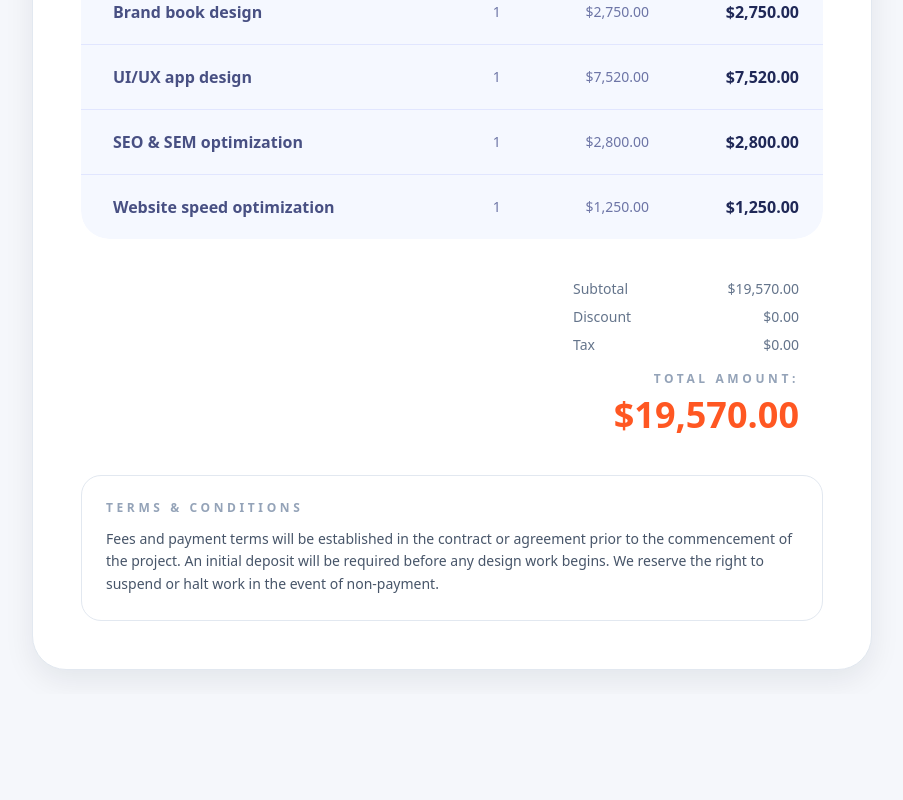
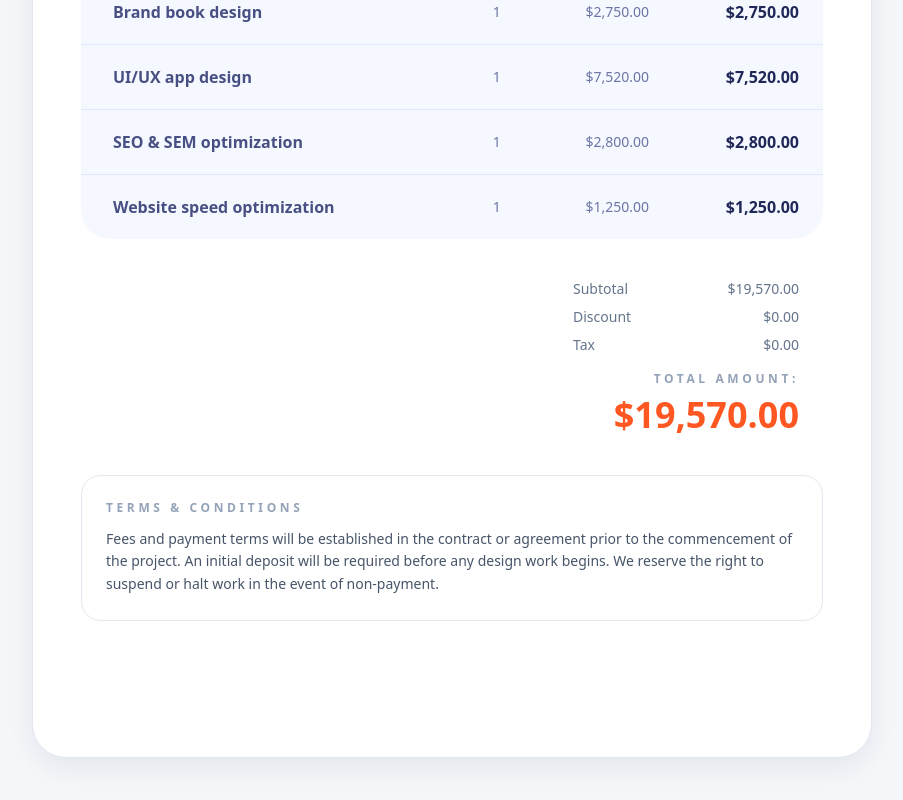
Before and after one commit to msaadmukhtar70/invoicing, a Next.js app: page /preview in a window 1280 px wide. Shown: the part 974-1774 px from the top of the page, without its empty margins (360-1263 px from the left). Built offline with nearby package versions, Linux system fonts and the light colour scheme.

Commit message:
add some margin

```diff
--- a/components/templates/InvoiceOne.tsx
+++ b/components/templates/InvoiceOne.tsx
@@ -31,7 +31,7 @@ export default function InvoiceOne({ inv }: { inv: Invoice }) {
   const brandLogoAlt = brandTitle || agencyName ? `${brandTitle || agencyName} logo` : "Brand logo";
 
   return (
-    <TemplateFrame inv={inv} className="mx-auto max-w-[960px] p-6 md:p-8 lg:p-12">
+    <TemplateFrame inv={inv} className="mx-auto mb-12 max-w-[960px] p-6 md:p-8 lg:p-12">
       <div className="space-y-10">
         <div className="flex flex-col gap-6 md:flex-row">
           <div className="flex-1">
@@ -207,6 +207,7 @@ export default function InvoiceOne({ inv }: { inv: Invoice }) {
           <div className="text-xs font-semibold uppercase tracking-[0.3em] text-slate-400">Terms & Conditions</div>
           <p className="mt-3 leading-relaxed">{inv.terms}</p>
         </div>
+        <div className="h-12" />
       </div>
     </TemplateFrame>
   );
```
